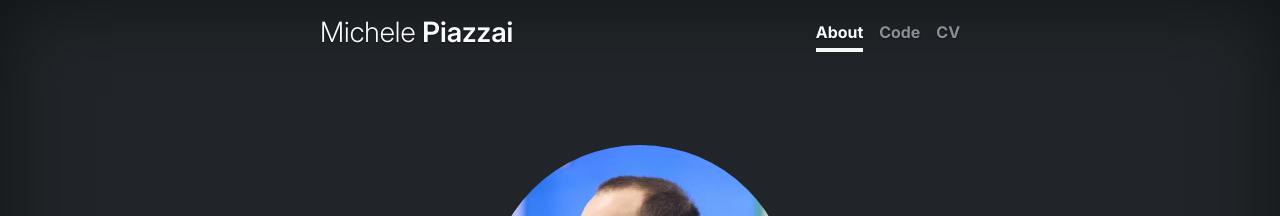
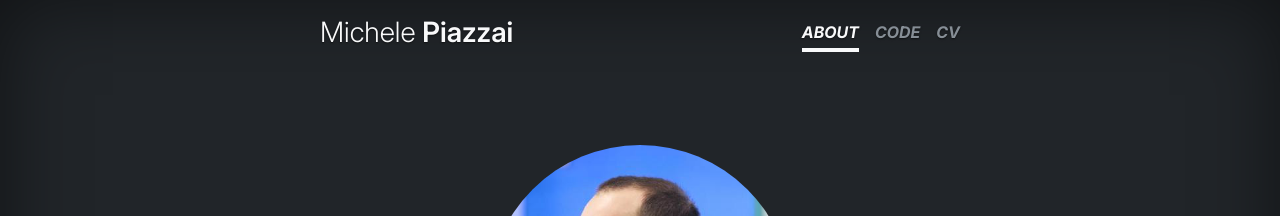
Before and after one commit to piazzai/piazzai.github.io, a Jekyll site: the page built from index.md, in a window 1280 px wide. Shown: the top 216 px of the page. Built offline with Jekyll 4.4.1, drawn with Linux system fonts in a browser that asks for light colours.

Commit message:
Style nav links

```diff
--- a/_includes/header.html
+++ b/_includes/header.html
@@ -8,12 +8,12 @@
             {% for link in links %}
             {% unless link.layout == 404 %}
             {% if link.url == page.url %}
-            <a class="nav-link fw-bold py-1 px-0 active" aria-current="page" href="{{ link.url }}">{{ link.title }}</a>
+        <a class="nav-link fw-bold fst-italic py-1 px-0 active" aria-current="page" href="{{ link.url }}">{{ link.title | upcase }}</a>
             {% else %}
-            <a class="nav-link fw-bold py-1 px-0" href="{{ link.url }}">{{ link.title }}</a>
+        <a class="nav-link fw-bold fst-italic py-1 px-0" href="{{ link.url }}">{{ link.title | upcase }}</a>
             {% endif %}
             {% endunless %}
             {% endfor %}
-            <a class="nav-link fw-bold py-1 px-0" href="{{ 'cv.pdf' | relative_url }}">CV</a>
+        <a class="nav-link fw-bold fst-italic py-1 px-0" href="{{ 'cv.pdf' | relative_url }}">CV</a>
         </nav>
 </header>
```
